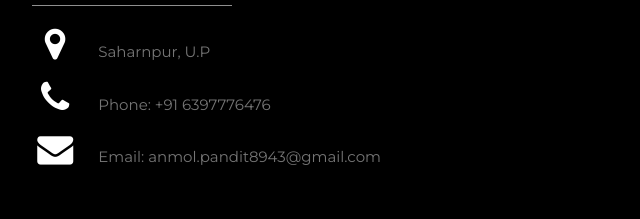
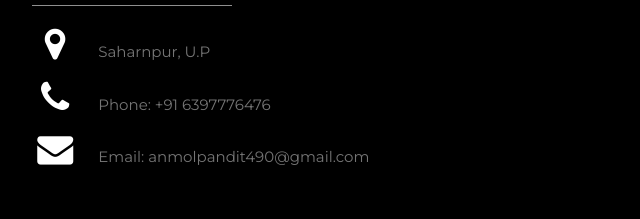
Before and after one commit to anmol490/portfolio, a plain HTML site: page index.html in a window 1280 px wide. Shown: the part 3700-3919 px from the top of the page, 178-818 px from the left. Drawn offline with nearby package versions, Linux system fonts and the light colour scheme.

Commit message:
Update index.html

```diff
--- a/index.html
+++ b/index.html
@@ -292,7 +292,7 @@
               class="fa fa-envelope fa-fw w3-text-white w3-xxlarge w3-margin-right"
             >
             </i>
-            Email: anmol.pandit8943@gmail.com
+            Email: anmolpandit490@gmail.com
           </p>
         </div>
         <br />
```
